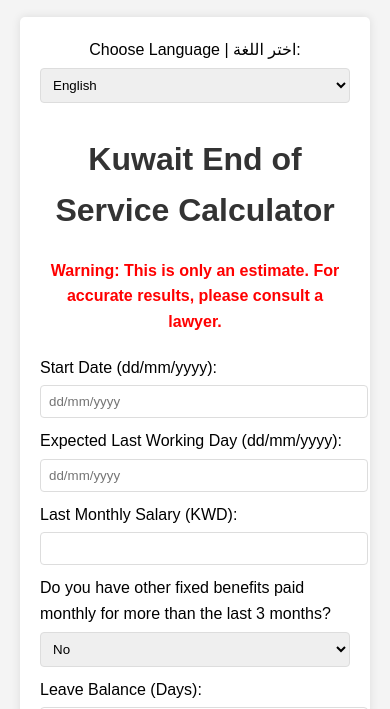
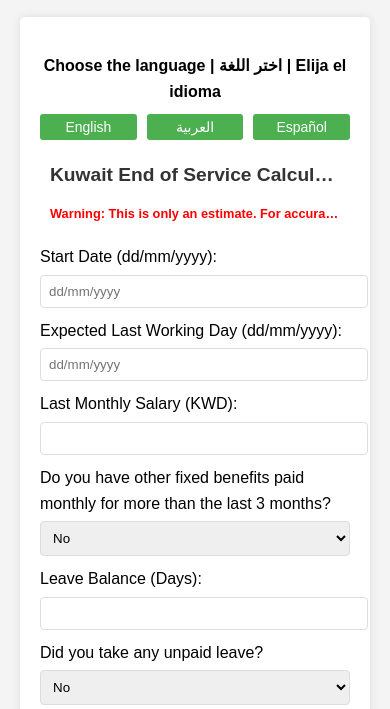
Before and after one commit to osamaism/EndOfService, a plain HTML site: page index.html in a window 390 px wide. Shown: the part 93-802 px from the top of the page. Drawn offline with Linux system fonts and the light colour scheme.

Commit message:
Update index.html added spainish

```diff
--- a/index.html
+++ b/index.html
@@ -3,7 +3,7 @@
 <head>
     <meta charset="UTF-8">
     <meta name="viewport" content="width=device-width, initial-scale=1.0">
-    <title>Kuwait End of Service Calculator | حاسبة مكافأة نهاية الخدمة الكويتية</title>
+    <title>Kuwait End of Service Calculator</title>
     <link href="https://fonts.googleapis.com/css2?family=Bebas+Neue&display=swap" rel="stylesheet">
     <style>
         body {
@@ -24,6 +24,31 @@
         h1 {
             text-align: center;
             color: #333;
+            font-size: 1.5em;
+            white-space: nowrap;
+            overflow: hidden;
+            text-overflow: ellipsis;
+            padding: 0 10px;
+            margin-bottom: 10px;
+        }
+        .warning {
+            color: red;
+            text-align: center;
+            margin-bottom: 20px;
+            font-weight: bold;
+            font-size: 0.9em;
+            white-space: nowrap;
+            overflow: hidden;
+            text-overflow: ellipsis;
+            padding: 0 10px;
+        }
+        @media (max-width: 600px) {
+            h1 {
+                font-size: 1.2em;
+            }
+            .warning {
+                font-size: 0.8em;
+            }
         }
         label {
             display: block;
@@ -85,11 +110,28 @@
             direction: rtl;
             text-align: right;
         }
-        .warning {
-            color: red;
-            text-align: center;
-            margin-bottom: 20px;
+        #chooseLanguage {
             font-weight: bold;
+            margin-bottom: 10px;
+        }
+        .lang-btn-container {
+            display: flex;
+            justify-content: center;
+            gap: 10px;
+        }
+        .lang-btn {
+            background-color: #4CAF50;
+            color: white;
+            border: none;
+            padding: 5px 10px;
+            border-radius: 3px;
+            cursor: pointer;
+            font-size: 14px;
+            flex: 1;
+            max-width: 100px;
+        }
+        .lang-btn:hover {
+            background-color: #45a049;
         }
     </style>
 </head>
@@ -100,11 +142,12 @@
     </div>
     <div class="container">
         <div class="language-select">
-            <label for="language">Choose Language | اختر اللغة:</label>
-            <select id="language">
-                <option value="en">English</option>
-                <option value="ar">العربية</option>
-            </select>
+            <p id="chooseLanguage">Choose the language | اختر اللغة | Elija el idioma</p>
+            <div class="lang-btn-container">
+                <button onclick="setLanguage('en')" class="lang-btn">English</button>
+                <button onclick="setLanguage('ar')" class="lang-btn">العربية</button>
+                <button onclick="setLanguage('es')" class="lang-btn">Español</button>
+            </div>
         </div>
         <div id="calculatorContent"></div>
     </div>
@@ -186,6 +229,42 @@
                 months: "شهر",
                 KWD: "دينار كويتي",
                 warning: "تحذير: هذا مجرد تقدير. للحصول على نتائج دقيقة، يرجى استشارة محامٍ."
+            },
+            es: {
+                title: "Calculadora de Indemnización por Fin de Servicio de Kuwait",
+                startDate: "Fecha de inicio (dd/mm/aaaa):",
+                endDate: "Fecha esperada del último día de trabajo (dd/mm/aaaa):",
+                salary: "Último salario mensual (KWD):",
+                fixedBenefits: "¿Tiene otros beneficios fijos pagados mensualmente durante más de los últimos 3 meses?",
+                fixedBenefitsValue: "Valor total de los beneficios fijos (KWD):",
+                leaveBalance: "Saldo de vacaciones (días):",
+                unpaidLeave: "¿Tomó alguna licencia sin goce de sueldo?",
+                unpaidLeaveDays: "Total de días de licencia sin goce de sueldo:",
+                calculationMethod: "¿Cómo calcula su empresa la indemnización por fin de servicio?",
+                standardMethod: "Estándar (según la ley)",
+                generousMethod: "Más generoso (15 días por los primeros 5 años, 30 días después, sin límite)",
+                terminationType: "Motivo de la salida:",
+                terminatedByEmployer: "Despedido por el empleador",
+                resignedByEmployee: "Renuncia del empleado",
+                calculate: "Calcular",
+                yes: "Sí",
+                no: "No",
+                totalService: "Servicio total:",
+                totalSalary: "Salario mensual total (incluyendo beneficios):",
+                unpaidLeaveDays: "Licencia sin goce de sueldo:",
+                leaveBalanceResult: "Saldo de vacaciones:",
+                eosBenefit: "Indemnización por fin de servicio:",
+                calculationMethodResult: "Método de cálculo:",
+                standardMethodResult: "Estándar (según la ley)",
+                generousMethodResult: "Política de empresa más generosa",
+                cappedAt18Months: "Limitado a 18 veces el salario mensual:",
+                reasonForLeaving: "Motivo de la salida:",
+                totalBenefit: "Beneficio total (Indemnización + Saldo de vacaciones):",
+                days: "días",
+                years: "años",
+                months: "meses",
+                KWD: "KWD",
+                warning: "Advertencia: Esto es solo una estimación. Para resultados precisos, consulte a un abogado."
             }
         };
 
@@ -248,13 +327,12 @@
             `;
         }
 
-        function updateCalculator() {
-            const lang = document.getElementById('language').value;
+        function setLanguage(lang) {
             document.getElementById('calculatorContent').innerHTML = generateCalculatorHTML(lang);
             setupEventListeners();
+            document.documentElement.lang = lang;
+            document.title = translations[lang].title;
         }
-
-        document.getElementById('language').addEventListener('change', updateCalculator);
 
         function setupEventListeners() {
             function toggleVisibility(elementId, isVisible) {
@@ -324,14 +402,18 @@
         }
 
         function calculateEOS() {
-            const lang = document.getElementById('language').value;
+            const lang = document.documentElement.lang;
             const t = translations[lang];
 
             const startDateString = document.getElementById('startDate').value;
             const endDateString = document.getElementById('endDate').value;
 
             if (!isValidDate(startDateString) || !isValidDate(endDateString)) {
-                document.getElementById('result').innerHTML = '<p class="error">Please enter valid dates in dd/mm/yyyy format.</p>';
+                document.getElementById('result').innerHTML = `<p class="error">${
+                    lang === 'en' ? 'Please enter valid dates in dd/mm/yyyy format.' :
+                    lang === 'ar' ? 'الرجاء إدخال تواريخ صحيحة بتنسيق يوم/شهر/سنة.' :
+                    'Por favor, ingrese fechas válidas en formato dd/mm/aaaa.'
+                }</p>`;
                 return;
             }
 
@@ -340,7 +422,11 @@
             const salary = parseFloat(document.getElementById('salary').value);
 
             if (isNaN(salary) || salary < 1) {
-                document.getElementById('result').innerHTML = '<p class="error">Please enter a valid salary of at least 1 KWD.</p>';
+                document.getElementById('result').innerHTML = `<p class="error">${
+                    lang === 'en' ? 'Please enter a valid salary of at least 1 KWD.' :
+                    lang === 'ar' ? 'الرجاء إدخال راتب صحيح لا يقل عن 1 دينار كويتي.' :
+                    'Por favor, ingrese un salario válido de al menos 1 KWD.'
+                }</p>`;
                 return;
             }
 
@@ -348,7 +434,11 @@
             if (document.getElementById('fixedBenefits').value === 'yes') {
                 fixedBenefits = parseFloat(document.getElementById('fixedBenefitsValue').value);
                 if (isNaN(fixedBenefits) || fixedBenefits <= 0) {
-                    document.getElementById('result').innerHTML = '<p class="error">Please enter a valid fixed benefits value greater than 0.</p>';
+                    document.getElementById('result').innerHTML = `<p class="error">${
+                        lang === 'en' ? 'Please enter a valid fixed benefits value greater than 0.' :
+                        lang === 'ar' ? 'الرجاء إدخال قيمة صحيحة للمزايا الثابتة أكبر من 0.' :
+                        'Por favor, ingrese un valor válido de beneficios fijos mayor que 0.'
+                    }</p>`;
                     return;
                 }
             }
@@ -440,7 +530,7 @@
         }
 
         // Initial setup
-        updateCalculator();
+        setLanguage('en');
     </script>
 </body>
 </html>
```
